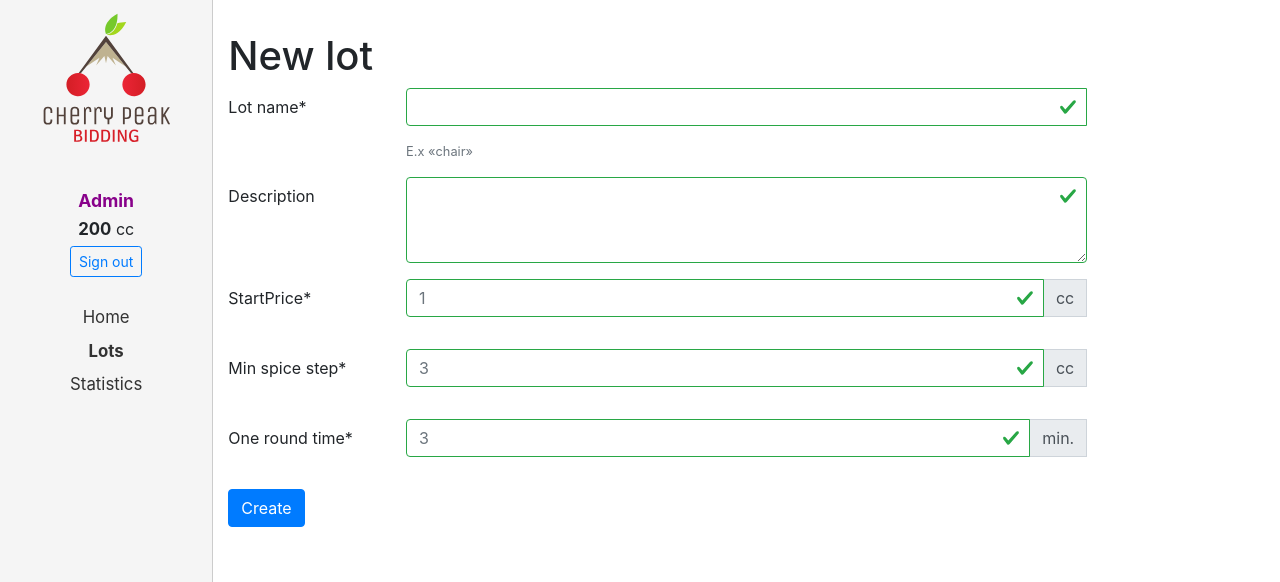
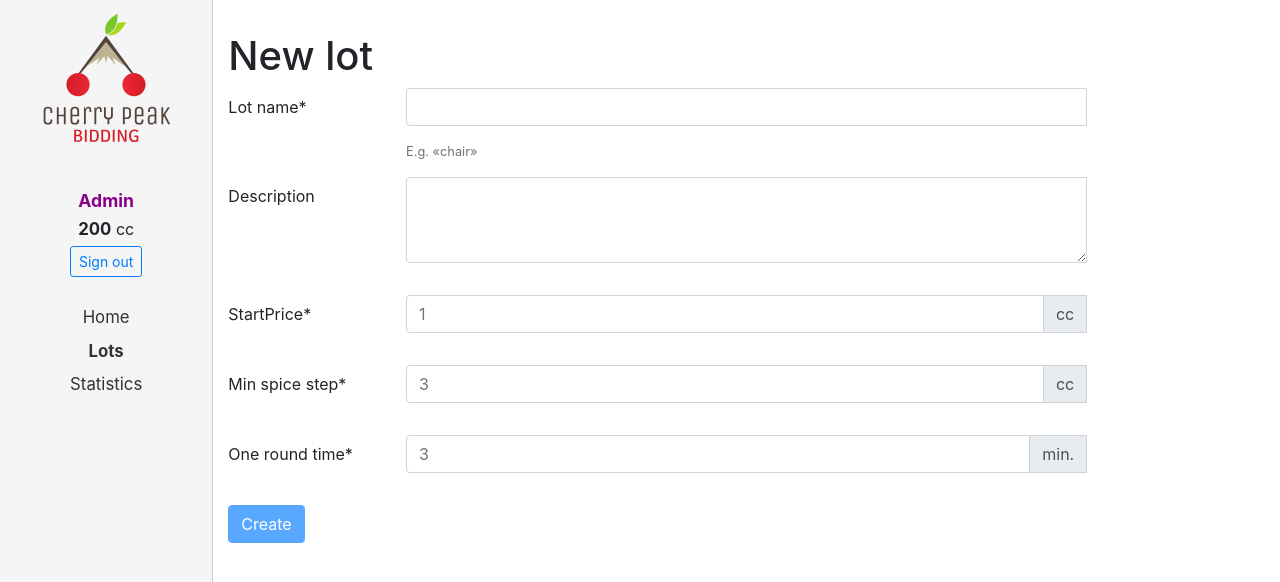
Before and after one commit to Aleksei-Pankratev-EPAM/CherryPeakBidding, a React (Create React App) app in the folder Client/: page /lots/add in a window 1280 px wide. Shown: the top 582 px of the page. Built offline with nearby package versions, Linux system fonts and the light colour scheme.

Commit message:
Fix remarks. Remove useless code, upgrade horizontal input

```diff
--- a/Client/src/components/App.js
+++ b/Client/src/components/App.js
@@ -1,13 +1,10 @@
 import React from 'react';
 import { BrowserRouter } from 'react-router-dom';
-//import {serverIsAvailable} from '../services/ServerAccessChecker'
 
 import Sidebar from './Sidebar';
 import PageContent from './PageContent';
 
 function App() {
-  //serverIsAvailable();
-
   return (
     <div className="container-fluid">
       <div className="row">
--- a/Client/src/components/HorizontalInput.js
+++ b/Client/src/components/HorizontalInput.js
@@ -1,26 +1,44 @@
 import React from 'react';
 import PropTypes from 'prop-types';
 
-const HorizontalInput = ({ name, type, value, handleChange, placeholder, addon, required, validationErrors }) => {
-    const valid = !validationErrors || validationErrors.length === 0;
+const HorizontalInput = ({ name, type, value, handleBlur, placeholder, addon, required, validationErrors }) => {
+
+    const validated = validationErrors !== null;
+    const valid = validated && validationErrors.length === 0;
+    const isValidClass = validated && (valid ? 'is-valid' : 'is-invalid');
+    const fieldClassName = `form-control ${isValidClass}`;
+    const useTextArea = type === 'textarea';
+
+    function getInput() {
+        return <input
+            className={fieldClassName}
+            id={name}
+            name={name}
+            type={type}
+            value={value}
+            onBlur={handleBlur}
+            placeholder={placeholder}
+            required={required}
+        />
+    }
+
+    function getTextArea() {
+        return (
+            <textarea name={name} className={fieldClassName} rows="3" required={required}
+                value={value} onBlur={handleBlur} />
+        )
+    }
+
 
     return (
         <div className='input-group mb-3'>
-            <input
-                className={`form-control ${valid ? 'is-valid' : 'is-invalid'}`}
-                id={name}
-                name={name}
-                type={type}
-                value={value}
-                onChange={handleChange}
-                placeholder={placeholder}
-                required={required}
-            />
-            {addon &&
-                (<div className="input-group-append">
+            {useTextArea && getTextArea()}
+            {!useTextArea && getInput()}
+            {!useTextArea && addon && (
+                <div className="input-group-append">
                     <span id={name + '-addon'} className='input-group-text'>{addon}</span>
-                </div>)
-            }
+                </div>
+            )}
             <div className="invalid-tooltip">
                 {validationErrors}
             </div>
@@ -34,7 +52,7 @@ HorizontalInput.propTypes = {
     name: PropTypes.string,
     type: PropTypes.string,
     value: PropTypes.string,
-    handleChange: PropTypes.func,
+    handleBlur: PropTypes.func,
     placeholder: PropTypes.oneOfType([PropTypes.string, PropTypes.number]),
     required: PropTypes.bool,
     validationErrors: PropTypes.arrayOf(PropTypes.string)
--- a/Client/src/components/lot/AddLot.js
+++ b/Client/src/components/lot/AddLot.js
@@ -4,7 +4,7 @@ import uuid from 'react-uuid';
 import {
   START_PRICE_DEFAULT,
   PRICE_STEP_DEFAULT,
-  BIDDING_TIME_DEFAULT,
+  BIDDING_TIME_MINUTES_DEFAULT
 } from '../../constants/NewLotDefaultValues';
 
 import {
@@ -18,6 +18,7 @@ import {
 import FieldRowContainer from './FieldRowContainer';
 import HorizontalInput from '../HorizontalInput';
 import { createLot } from '../../services/LotService';
+import {fromMinutesToSeconds } from '../../converters/TimeConverter';
 
 
 class AddLot extends Component {
@@ -28,30 +29,29 @@ class AddLot extends Component {
     this.state = {
       lot: {
         id: uuid(),
-        title: 'Name',
+        title: '',
         description: '',
         startPrice: START_PRICE_DEFAULT,
         priceStep: PRICE_STEP_DEFAULT,
-        biddingTime: BIDDING_TIME_DEFAULT,
+        biddingTime: BIDDING_TIME_MINUTES_DEFAULT,
       },
       formValid: false,
 
       formErrors: {
-        title: [],
-        description: [],
-        startPrice: [],
-        priceStep: [],
-        biddingTime: []
+        title: null,
+        description: null,
+        startPrice: null,
+        priceStep: null,
+        biddingTime: null
       },
     }
   }
 
-  componentDidMount() {
-    this.validateForm();
-  }
+  handleSubmit = (event) => {
+    const lot = this.state.lot;
+    lot.biddingTime = fromMinutesToSeconds(lot.biddingTime);
 
-  handleSubmit = (event) => {
-    createLot(this.state.lot,
+    createLot(lot,
       (result) => {
         alert('Lot successfully created');
         this.props.history.push(`/lots/details/${this.state.lot.id}`);
@@ -62,7 +62,7 @@ class AddLot extends Component {
     event.preventDefault();
   }
 
-  handleChange = (event) => {
+  handleBlur = (event) => {
     const name = event.target.name;
     const value = event.target.value;
     const updatedLot = this.state.lot;
@@ -100,12 +100,6 @@ class AddLot extends Component {
     }, this.updateFormValidationState);
   }
 
-  validateForm = () => {
-    for (const fieldName in this.state.lot) {
-      this.validateField(fieldName, this.state.lot[fieldName]);
-    }
-  }
-
   isFormValid = () => {
     for (const key in this.state.formErrors) {
       if (this.state.formErrors[key]?.length > 0) {
@@ -119,10 +113,6 @@ class AddLot extends Component {
     this.setState({ formValid: this.isFormValid() });
   }
 
-  isFieldValid(errors) {
-    return !errors || errors.length === 0;
-  }
-
   renderFieldRow = (fieldName, title, type, details, placeholder, required, addon) => {
     const validationErrors = this.state.formErrors[fieldName];
 
@@ -132,7 +122,7 @@ class AddLot extends Component {
           name={fieldName}
           type={type}
           value={this.state.lot[title]}
-          handleChange={this.handleChange}
+          handleBlur={this.handleBlur}
           placeholder={placeholder}
           required={required}
           addon={addon}
@@ -148,21 +138,16 @@ class AddLot extends Component {
         <h1>New lot</h1>
 
         <form onSubmit={this.handleSubmit}>
-          {this.renderFieldRow('title', 'Lot name', 'text', 'E.x «chair»', null, true, null)}
 
-          <FieldRowContainer title='Description' name='description'>
-            <textarea name='description' className={`form-control ${this.isFieldValid(this.state.formErrors['description']) ? 'is-valid' : 'is-invalid'}`} rows="3"
-              value={this.state.lot.description} onChange={this.handleChange} />
-            <div className="invalid-tooltip">
-              {this.state.formErrors['description']}
-            </div>
-          </FieldRowContainer>
+          {this.renderFieldRow('title', 'Lot name', 'text', 'E.g. «chair»', null, true, null)}
+
+          {this.renderFieldRow('description', 'Description', 'textarea', null, null, false, null)}
 
           {this.renderFieldRow('startPrice', 'StartPrice', 'number', null, START_PRICE_DEFAULT, true, 'cc')}
 
           {this.renderFieldRow('priceStep', 'Min spice step', 'number', null, PRICE_STEP_DEFAULT, true, 'cc')}
 
-          {this.renderFieldRow('biddingTime', 'One round time', 'number', null, BIDDING_TIME_DEFAULT, true, 'min.')}
+          {this.renderFieldRow('biddingTime', 'One round time', 'number', null, BIDDING_TIME_MINUTES_DEFAULT, true, 'min.')}
 
           <div className="form-group row">
             <div className="col-sm-10">
--- a/Client/src/constants/ApiPaths.js
+++ b/Client/src/constants/ApiPaths.js
@@ -1,2 +1 @@
 export const CREATE_LOT = '/api/lots';
-export const TEST = '/api/sample';
--- a/Client/src/constants/NewLotDefaultValues.js
+++ b/Client/src/constants/NewLotDefaultValues.js
@@ -1,3 +1,3 @@
 export const START_PRICE_DEFAULT = 1.0;
 export const PRICE_STEP_DEFAULT = 3.0;
-export const BIDDING_TIME_DEFAULT = 3;
+export const BIDDING_TIME_MINUTES_DEFAULT = 3.0;
--- /dev/null
+++ b/Client/src/converters/TimeConverter.js
@@ -0,0 +1,5 @@
+export const SECONDS_IN_ONE_MIN = 60;
+
+export function fromMinutesToSeconds(value) {
+    return value * SECONDS_IN_ONE_MIN;
+  }
--- a/Client/src/services/LotService.js
+++ b/Client/src/services/LotService.js
@@ -11,13 +11,9 @@ export function createLot({ id, title, description, startPrice, priceStep, biddi
             description: description,
             startPrice: startPrice,
             priceStep: priceStep,
-            biddingTime: convertToSeconds(biddingTime)
+            biddingTime: biddingTime
         },
         onSuccess,
         onFailure
     );
 }
-
-function convertToSeconds(value) {
-    return value * 60;
-}
```
Also changed, not shown: Client/src/services/ServerAccessChecker.js (deleted, +0 -7 lines).
